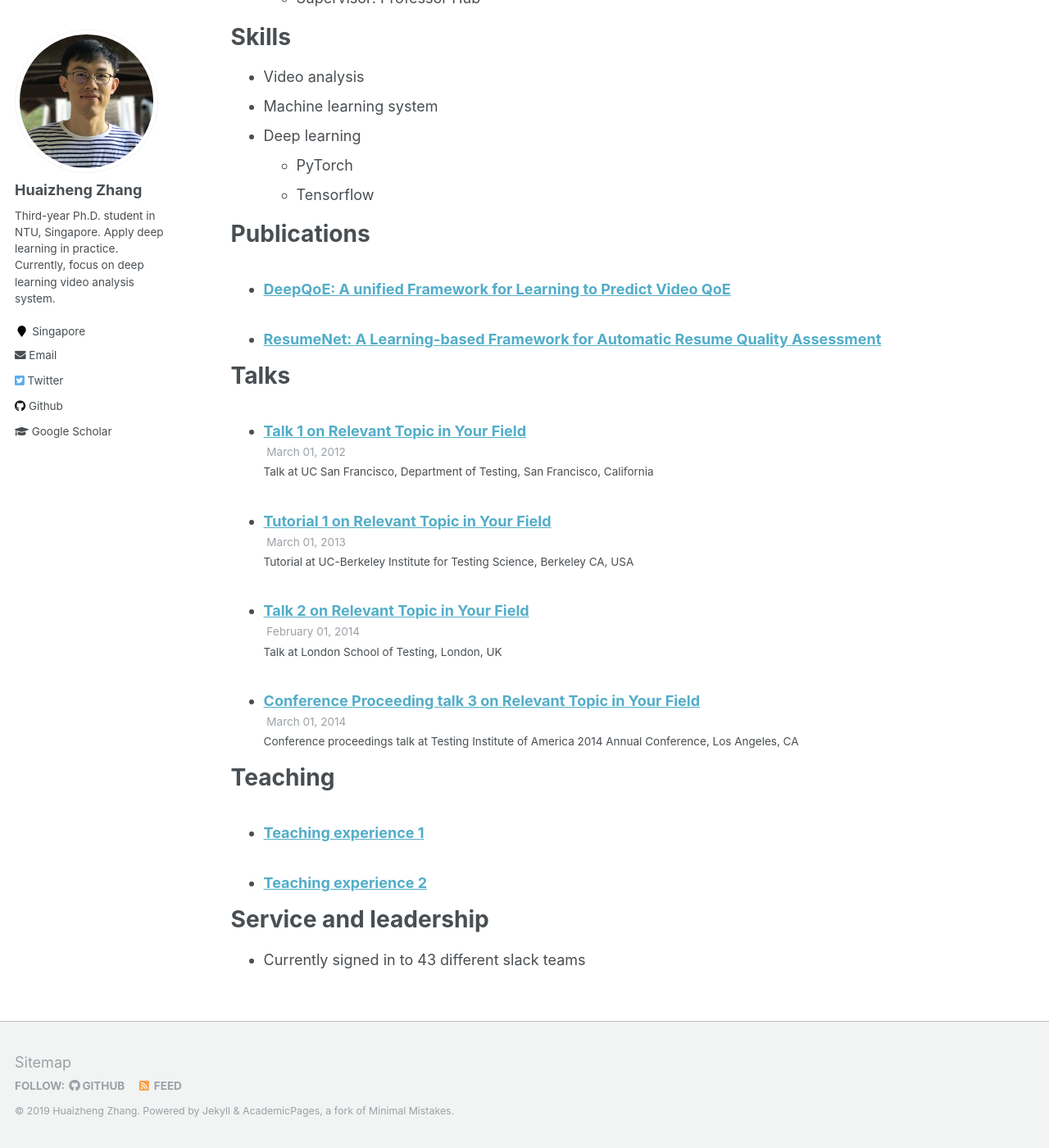
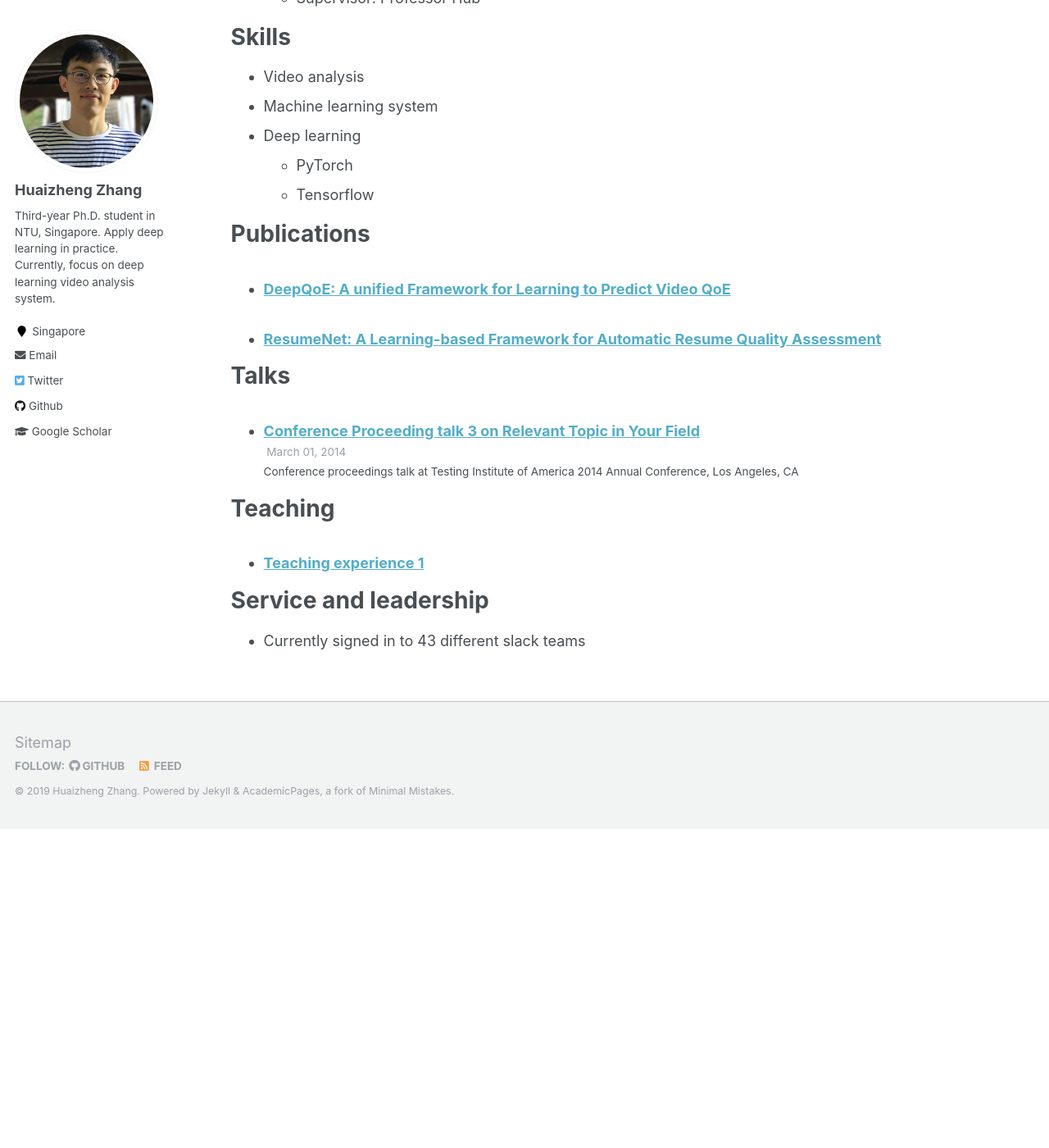
Before and after one commit to HuaizhengZhang/personal_archived, a Jekyll site: the page built from _pages/cv.md, in a window 1280 px wide and 1400 px high, scrolled down 633 px. Shown: the whole window at 82% size. Built offline with Jekyll 4.4.1, drawn with Linux system fonts in a browser that asks for light colours; after the commit the page ends 1644 px from its top, so only the background shows below that; some of the changed text lies outside the part shown.

Commit message:
organize the website

```diff
--- a/_talks/2012-03-01-talk-1.md
+++ /dev/null
@@ -1,11 +0,0 @@
----
-title: "Talk 1 on Relevant Topic in Your Field"
-collection: talks
-type: "Talk"
-permalink: /talks/2012-03-01-talk-1
-venue: "UC San Francisco, Department of Testing"
-date: 2012-03-01
-location: "San Francisco, California"
----
-
-This is a description of your talk, which is a markdown files that can be all markdown-ified like any other post. Yay markdown!
--- a/_talks/2013-03-01-tutorial-1.md
+++ /dev/null
@@ -1,13 +0,0 @@
----
-title: "Tutorial 1 on Relevant Topic in Your Field"
-collection: talks
-type: "Tutorial"
-permalink: /talks/2013-03-01-tutorial-1
-venue: "UC-Berkeley Institute for Testing Science"
-date: 2013-03-01
-location: "Berkeley CA, USA"
----
-
-[More information here](http://exampleurl.com)
-
-This is a description of your tutorial, note the different field in type. This is a markdown files that can be all markdown-ified like any other post. Yay markdown!
--- a/_talks/2014-02-01-talk-2.md
+++ /dev/null
@@ -1,13 +0,0 @@
----
-title: "Talk 2 on Relevant Topic in Your Field"
-collection: talks
-type: "Talk"
-permalink: /talks/2014-02-01-talk-2
-venue: "London School of Testing"
-date: 2014-02-01
-location: "London, UK"
----
-
-[More information here](http://example2.com)
-
-This is a description of your talk, which is a markdown files that can be all markdown-ified like any other post. Yay markdown!
--- a/_teaching/2015-spring-teaching-2.md
+++ /dev/null
@@ -1,20 +0,0 @@
----
-title: "Teaching experience 2"
-collection: teaching
-type: "Workshop"
-permalink: /teaching/2015-spring-teaching-1
-venue: "University 1, Department"
-date: 2015-01-01
-location: "City, Country"
----
-
-This is a description of a teaching experience. You can use markdown like any other post.
-
-Heading 1
-======
-
-Heading 2
-======
-
-Heading 3
-======
```
Also changed, not shown: _data/navigation.yml (+6 -5 lines), _portfolio/ResumeNet.md (renamed from _portfolio/portfolio-1.md, +1 -1 lines), _portfolio/portfolio-2.html (deleted, +0 -7 lines).
